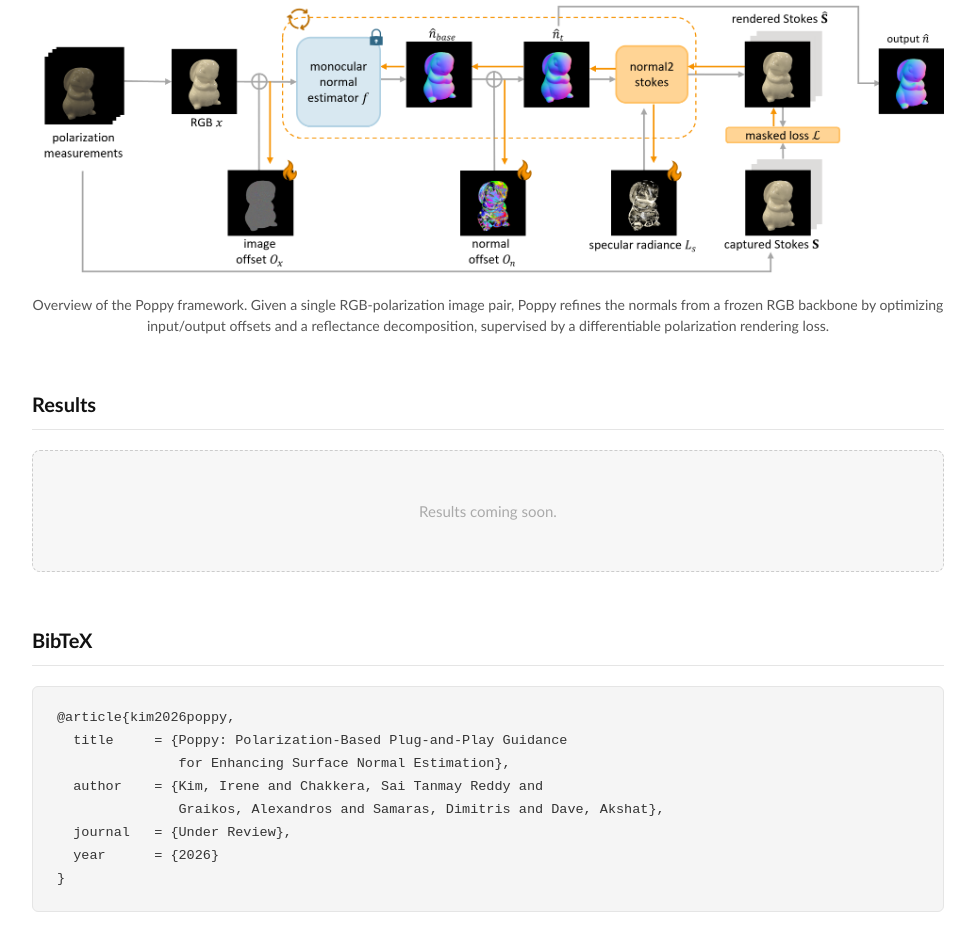
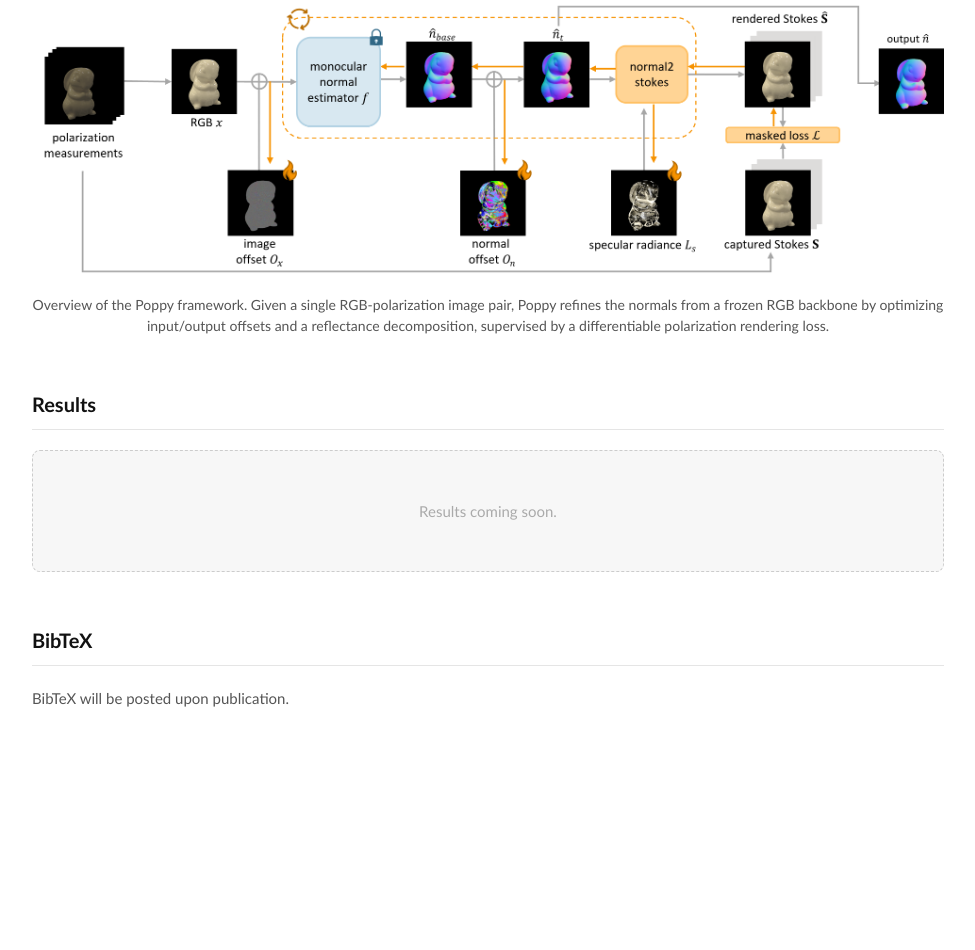
Before and after one commit to irnkim/irnkim.github.io, a plain HTML site: page poppy/index.html in a window 1280 px wide. Shown: the part 1303-2253 px from the top of the page, without its empty margins (152-1127 px from the left). After the commit the page ends 2146 px from the top, so only its background shows below. Drawn offline with Linux system fonts and the light colour scheme.

Commit message:
Replace placeholder BibTeX with coming soon note

```diff
--- a/poppy/index.html
+++ b/poppy/index.html
@@ -214,14 +214,7 @@
   <!-- ── BibTeX ─────────────────────────────────────────────────────── -->
   <div class="proj-section">
     <h2>BibTeX</h2>
-    <div class="bibtex-block">@article{kim2026poppy,
-  title     = {Poppy: Polarization-Based Plug-and-Play Guidance
-               for Enhancing Surface Normal Estimation},
-  author    = {Kim, Irene and Chakkera, Sai Tanmay Reddy and
-               Graikos, Alexandros and Samaras, Dimitris and Dave, Akshat},
-  journal   = {Under Review},
-  year      = {2026}
-}</div>
+    <p style="color: var(--muted); font-size: 15px;">BibTeX will be posted upon publication.</p>
   </div>
 
 </div><!-- .container -->
```
